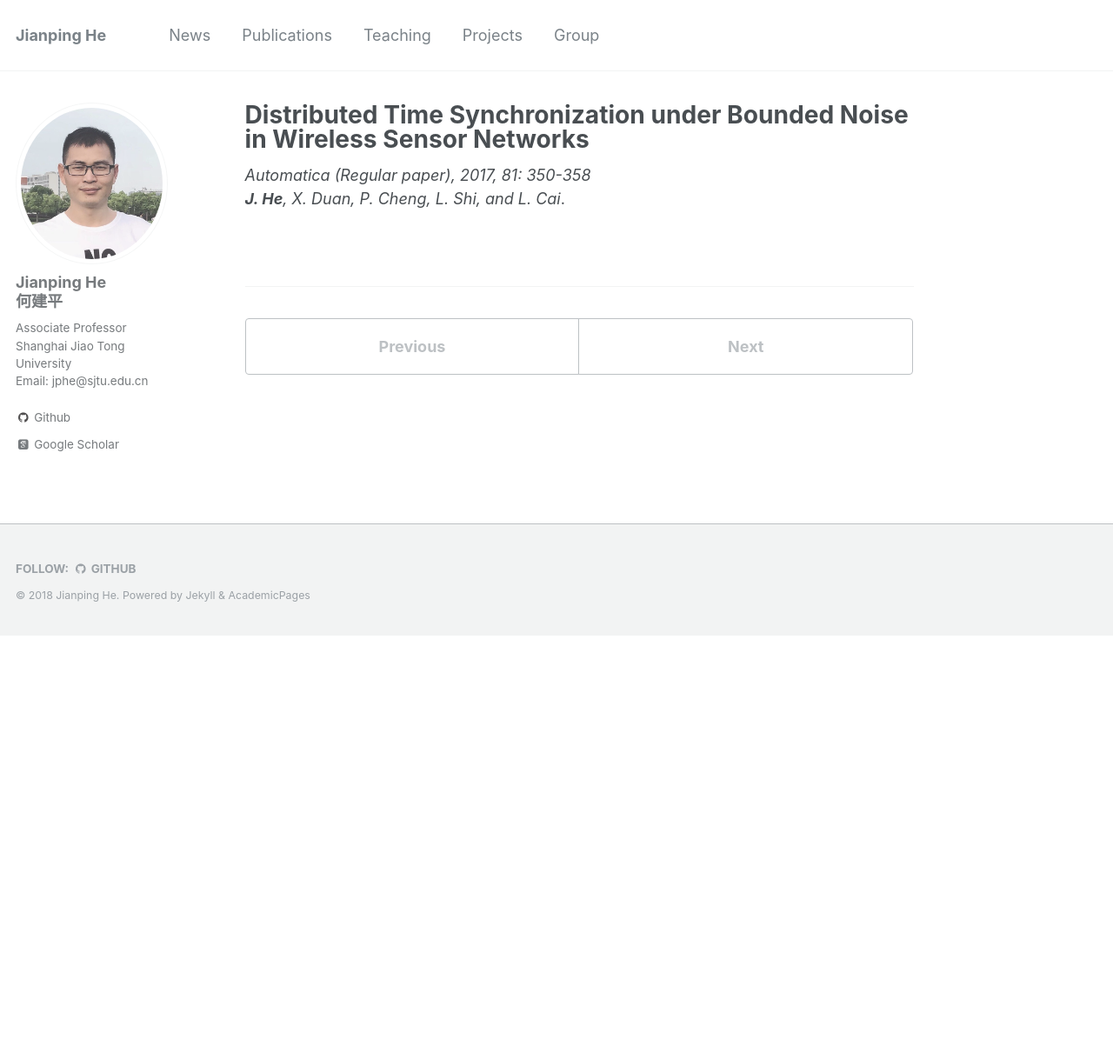
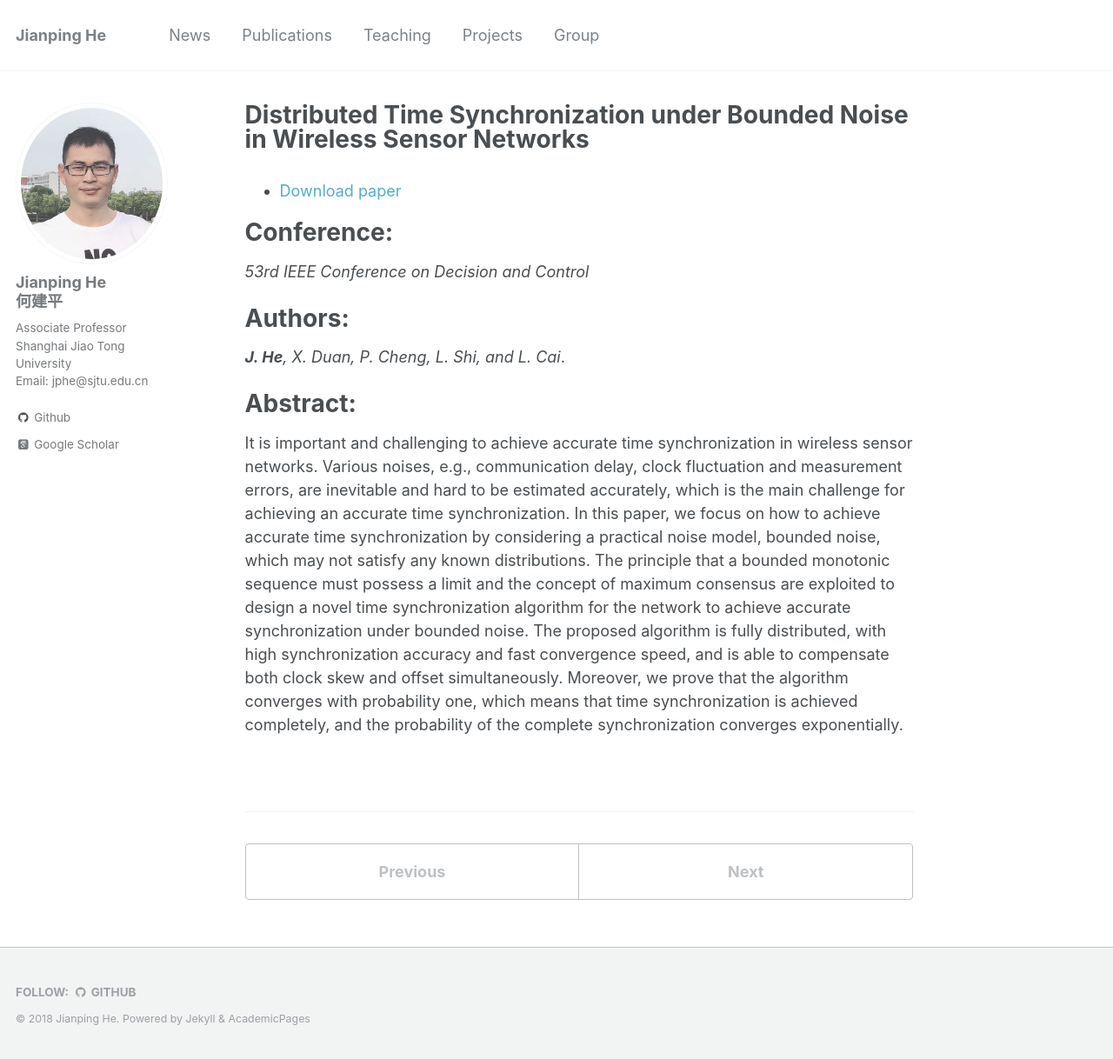
Before and after one commit to jiangshuozz/Jianping-He.github.io, a Jekyll site: the page built from _publications/2017-01-20-Distributed-Time-Synchronization-under-Bounded-Noise.md, in a window 1280 px wide and 1218 px high. Shown: the whole window at 87% size. Built offline with Jekyll 4.4.1, drawn with Linux system fonts in a browser that asks for light colours; some web fonts are replaced.

Commit message:
Update 2017-01-20-Distributed-Time-Synchronization-under-Bounded-Noise.md

```diff
--- a/_publications/2017-01-20-Distributed-Time-Synchronization-under-Bounded-Noise.md
+++ b/_publications/2017-01-20-Distributed-Time-Synchronization-under-Bounded-Noise.md
@@ -8,5 +8,17 @@ venue: '--'
 #paperurl: ''
 #citation: ''
 ---
-*Automatica (Regular paper), 2017, 81: 350-358*
+
+- [Download paper](https://ieeexplore.ieee.org/abstract/document/7040470/)
+
+Conference:
+===
+*53rd IEEE Conference on Decision and Control*
+
+Authors:
+===
 ***J. He**, X. Duan, P. Cheng, L. Shi, and L. Cai*.
+
+Abstract:
+===
+It is important and challenging to achieve accurate time synchronization in wireless sensor networks. Various noises, e.g., communication delay, clock fluctuation and measurement errors, are inevitable and hard to be estimated accurately, which is the main challenge for achieving an accurate time synchronization. In this paper, we focus on how to achieve accurate time synchronization by considering a practical noise model, bounded noise, which may not satisfy any known distributions. The principle that a bounded monotonic sequence must possess a limit and the concept of maximum consensus are exploited to design a novel time synchronization algorithm for the network to achieve accurate synchronization under bounded noise. The proposed algorithm is fully distributed, with high synchronization accuracy and fast convergence speed, and is able to compensate both clock skew and offset simultaneously. Moreover, we prove that the algorithm converges with probability one, which means that time synchronization is achieved completely, and the probability of the complete synchronization converges exponentially.
```
